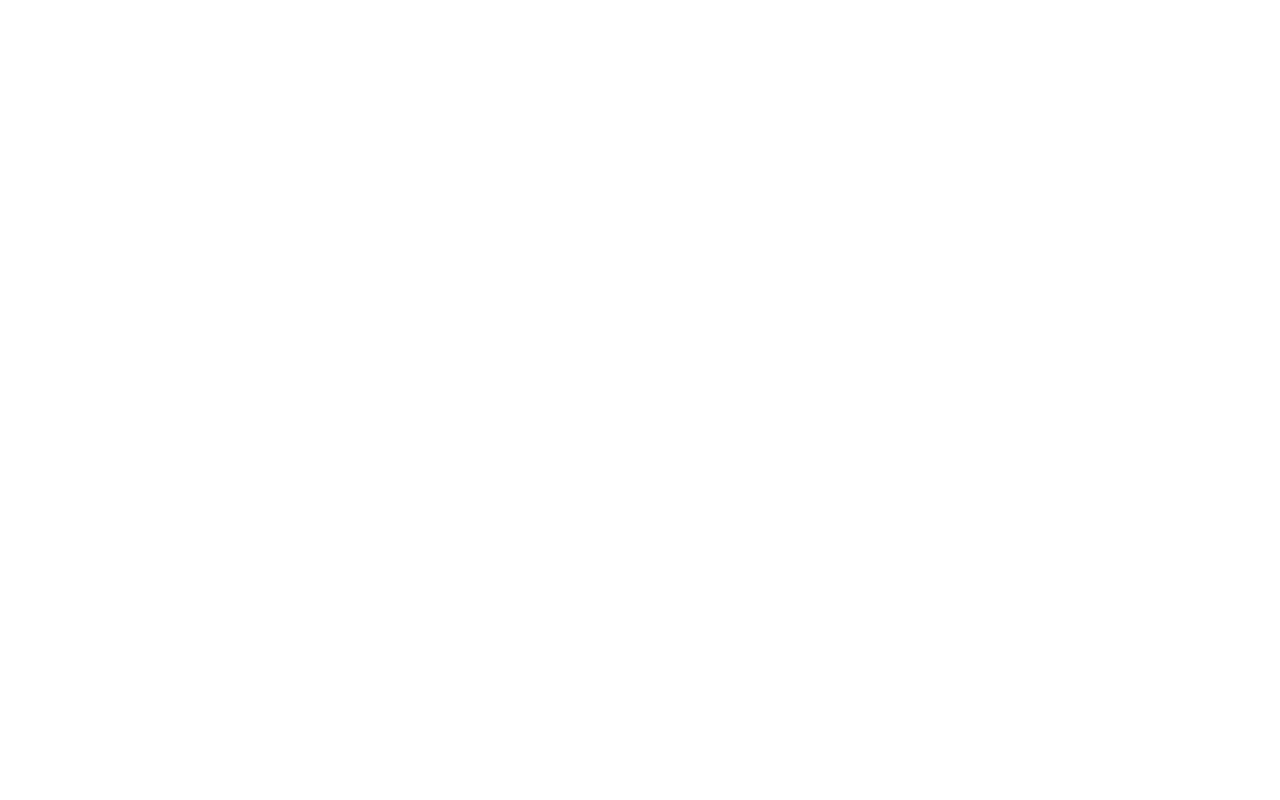
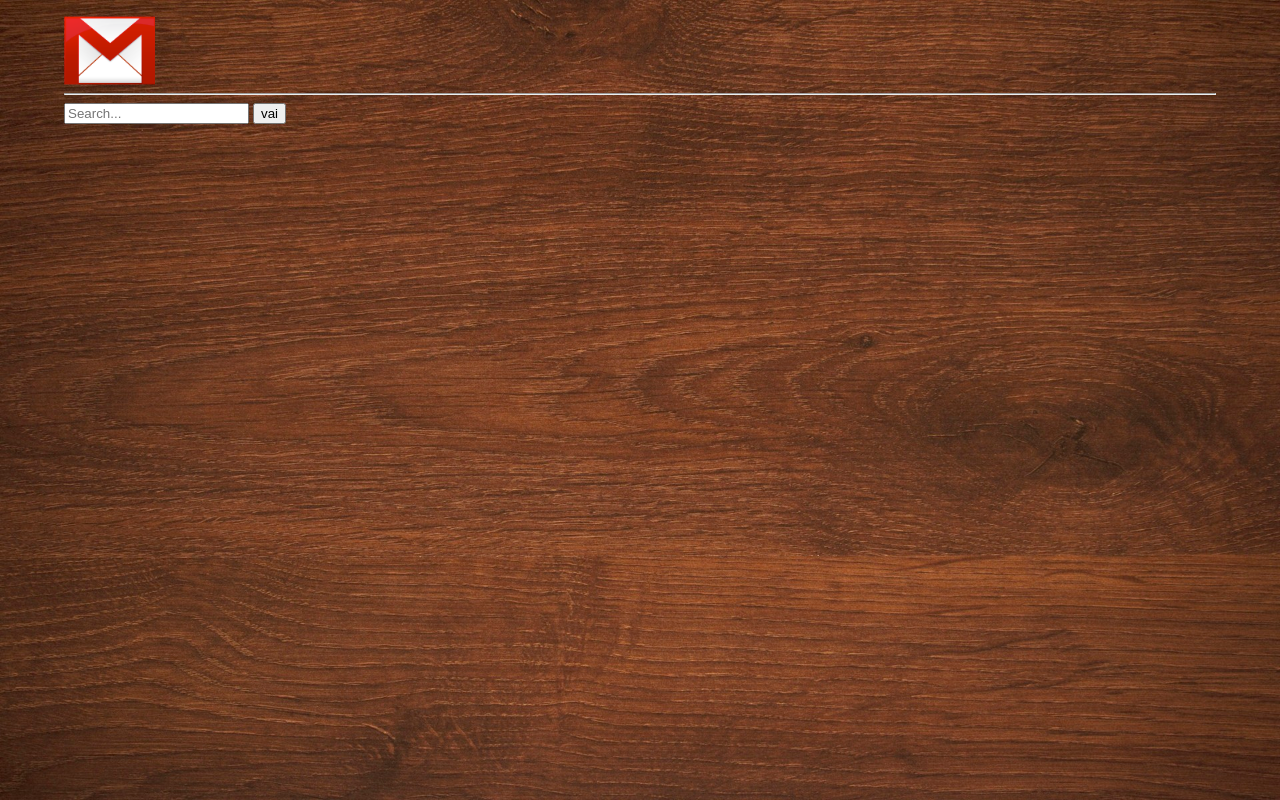
Before and after one commit to matteoNapoli42/live-coding, a plain HTML site: page index.html in a window 1280 px wide. Drawn offline with Linux system fonts and the light colour scheme.

Commit message:
added logo,background img and search bar

```diff
--- a/css/style.css
+++ b/css/style.css
@@ -0,0 +1,24 @@
+/*{
+    padding: 0%;
+    margin: 0%;
+    box-sizing: border-box;
+}*/
+
+body{
+    background-image: url(../img/background.jpg);
+    background-repeat: no-repeat;
+    background-size: cover;
+    width: 90%;
+    margin: auto;
+}
+
+.logo{
+    padding-top: 1rem;
+}
+span{
+    font-size: 2rem;
+    color: white;
+}
+img{
+    vertical-align: middle;
+}
--- a/index.html
+++ b/index.html
@@ -1,11 +1,24 @@
 <!DOCTYPE html>
 <html lang="en">
 <head>
+    <link rel="stylesheet" href="css/style.css">
     <meta charset="UTF-8">
     <meta name="viewport" content="width=device-width, initial-scale=1.0">
     <title>Document</title>
 </head>
 <body>
+    <header>
+        <div class="logo">
+            <img src="img/gmail_logo.png" alt="logo Gmail">
+        </div>
+        <hr>
+    </header>
+    <main>
+        <div>
+            <input type="search" placeholder="Search...">
+            <input type="button" value="vai">
+        </div>
+    </main>
 
 </body>
 </html>
```
Also changed, not shown: img/background.jpg (added), img/gmail_logo.png (added), 1 other file.
